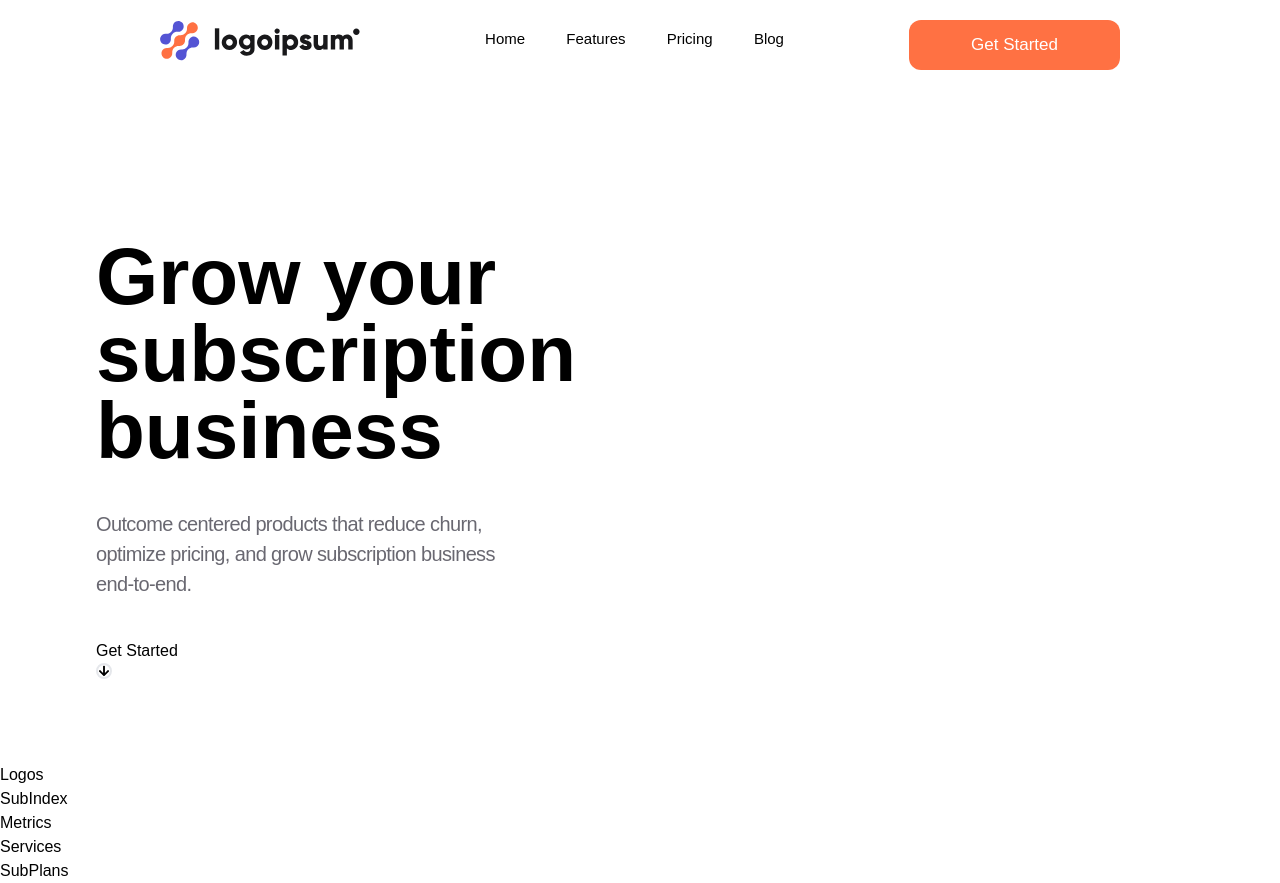
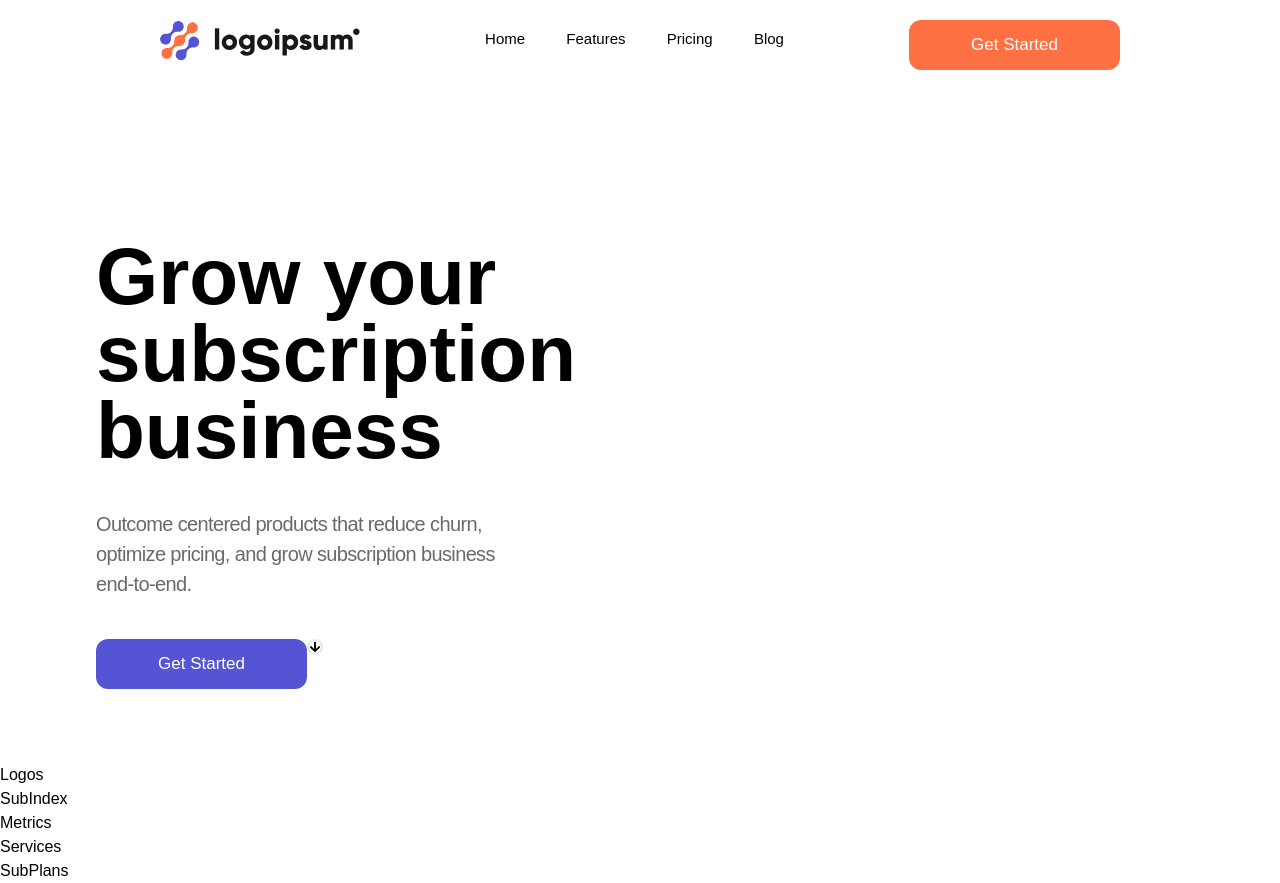
Before and after one commit to sefeoluwa/globe-landing-page, a React (Vite) app: page / in a window 1280 px wide. Built offline with nearby package versions, Linux system fonts and the light colour scheme; some icons are missing; a web font is replaced by a local one.

Commit message:
styles for button

```diff
--- a/src/components/Hero.jsx
+++ b/src/components/Hero.jsx
@@ -11,8 +11,8 @@ function Hero() {
         <h1 className='text-[80px] w-[12.2cm] h-[231px] leading-[77px] pl-[2.5vw] font-bold'>Grow your subscription business</h1>
         <p className='pl-[2.5vw] text-[#696871] text-[20px] leading-[30px] tracking-[-0.63px] mt-10'>Outcome centered products that reduce churn, optimize pricing, and grow subscription business end-to-end.</p>
 
-        <div className="start pl-[2.5vw] mt-10">
-          <button>Get Started</button>
+        <div className="start pl-[2.5vw] mt-10 flex">
+          <button className='w-[211px] h-[50px] bg-[#5454D4] text-white rounded-xl text-[17px]'>Get Started</button>
           <FaArrowDown className='rounded-full border-solid border-grey border-2'/>
         </div>
 
```
